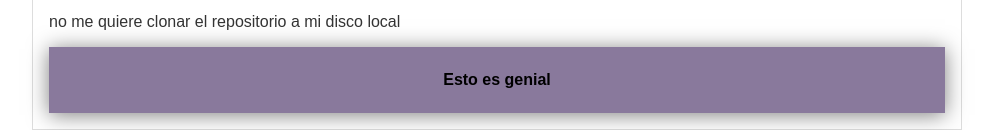
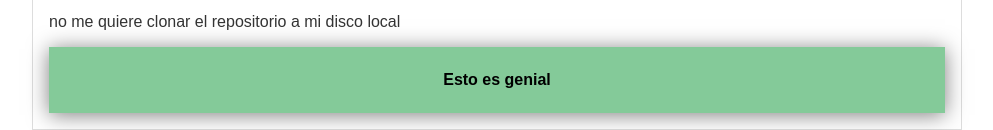
Before and after one commit to Daniielmayo/blogpost, a plain HTML site: page index.html in a window 1280 px wide. Shown: the part 868-998 px from the top of the page, without its empty margins (143-1136 px from the left). Drawn offline with Linux system fonts and the light colour scheme.

Commit message:
le cambie el color al footer

```diff
--- a/estilos/style.css
+++ b/estilos/style.css
@@ -35,7 +35,7 @@ body {
 }
 
 #footer--div {
-  background: rgba(33, 3, 69, 0.531);
+  background: rgba(23, 155, 63, 0.531);
   box-shadow: 0px 2px 20px 0px rgba(0, 0, 0, 0.5);
   color: black;
   font-weight: bold;
```
